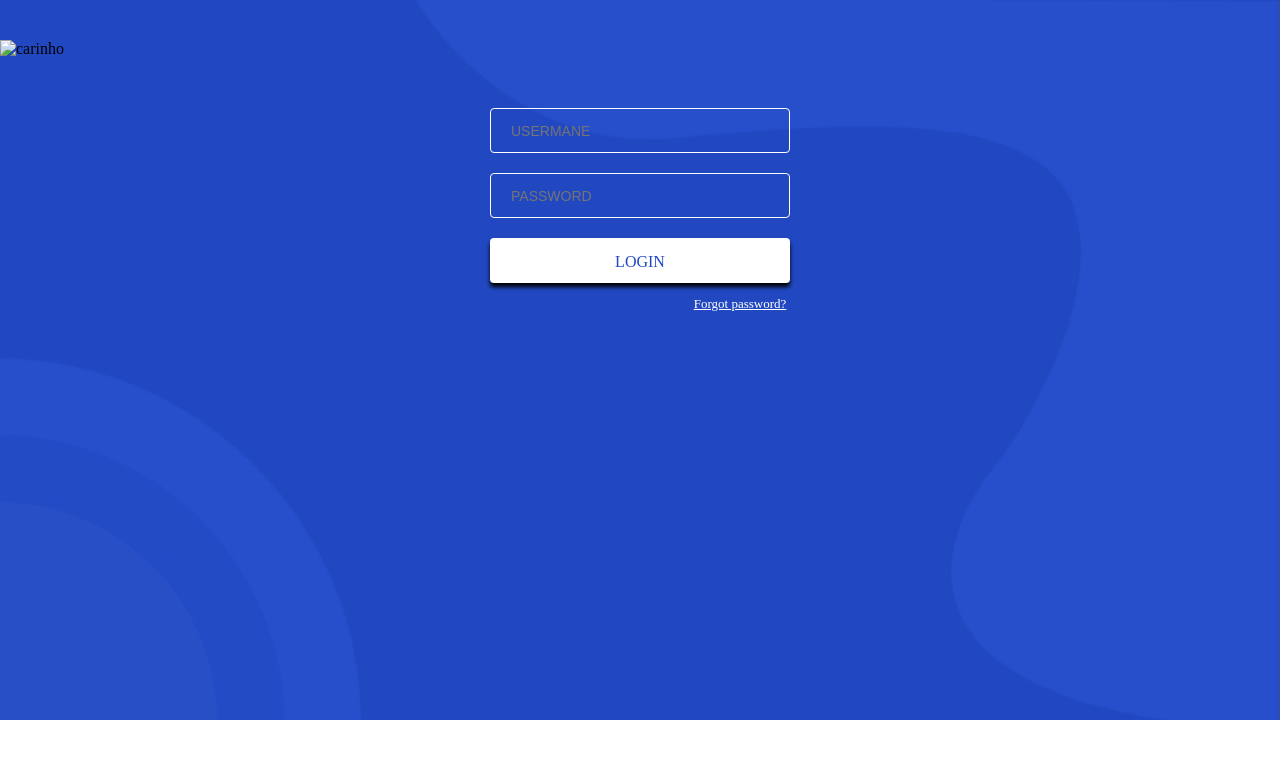
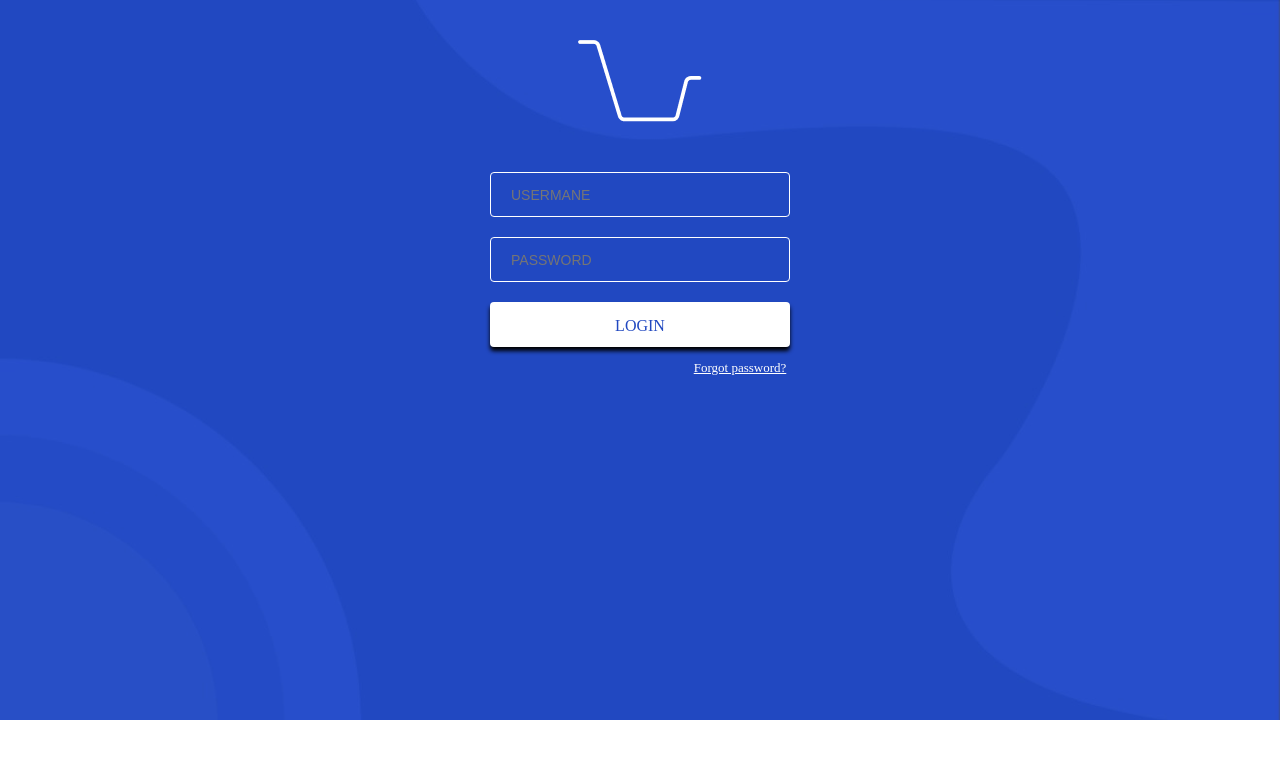
Before and after one commit to Valssiria/Projeto-Login, a plain HTML site: page index.html in a window 1280 px wide. Drawn offline with Linux system fonts and the light colour scheme; files whose address does not match are found by name.

Commit message:
Update Index.html

```diff
--- a/index.html
+++ b/index.html
@@ -13,7 +13,7 @@
 
 </head>
 <body>
-      <img src=".Cart.png" alt="carinho">
+      <img src="./Cart.png" alt="carinho">
 
       <input placeholder="USERMANE">
       <input placeholder="PASSWORD">
```
